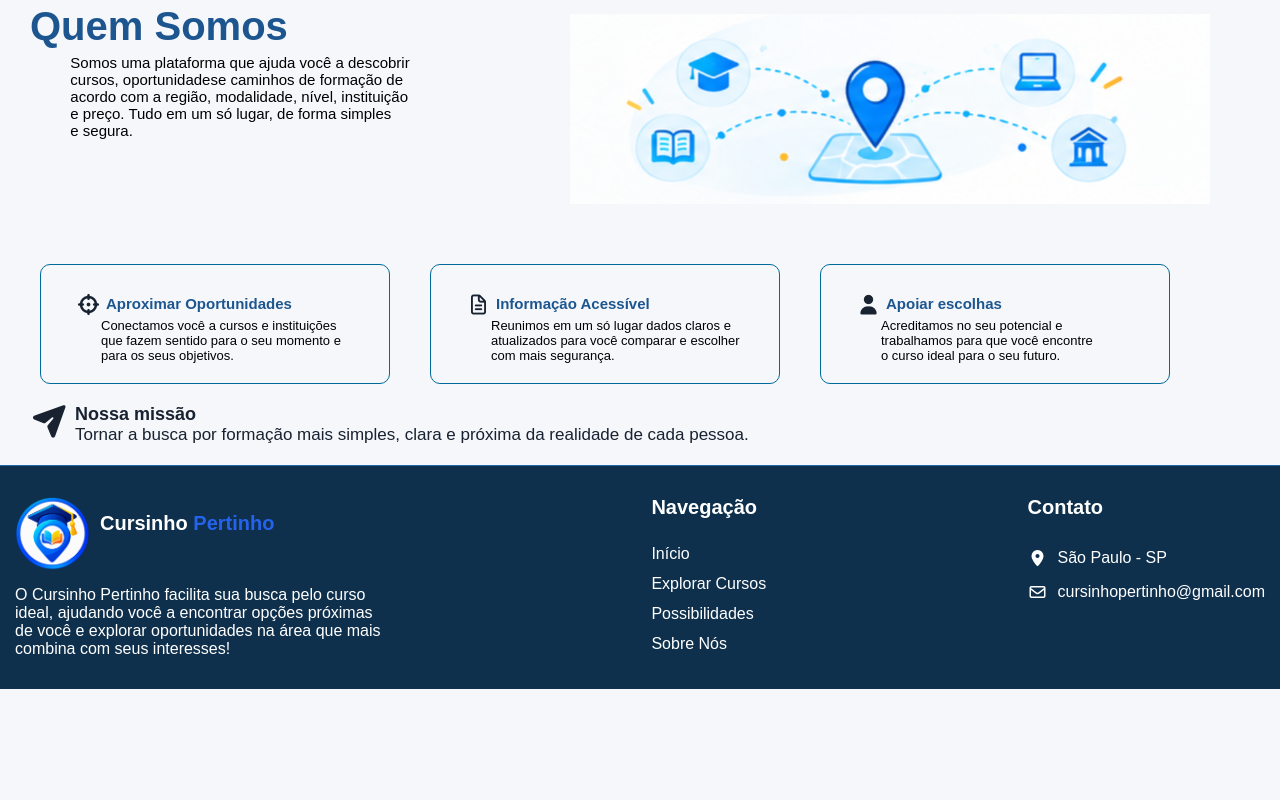
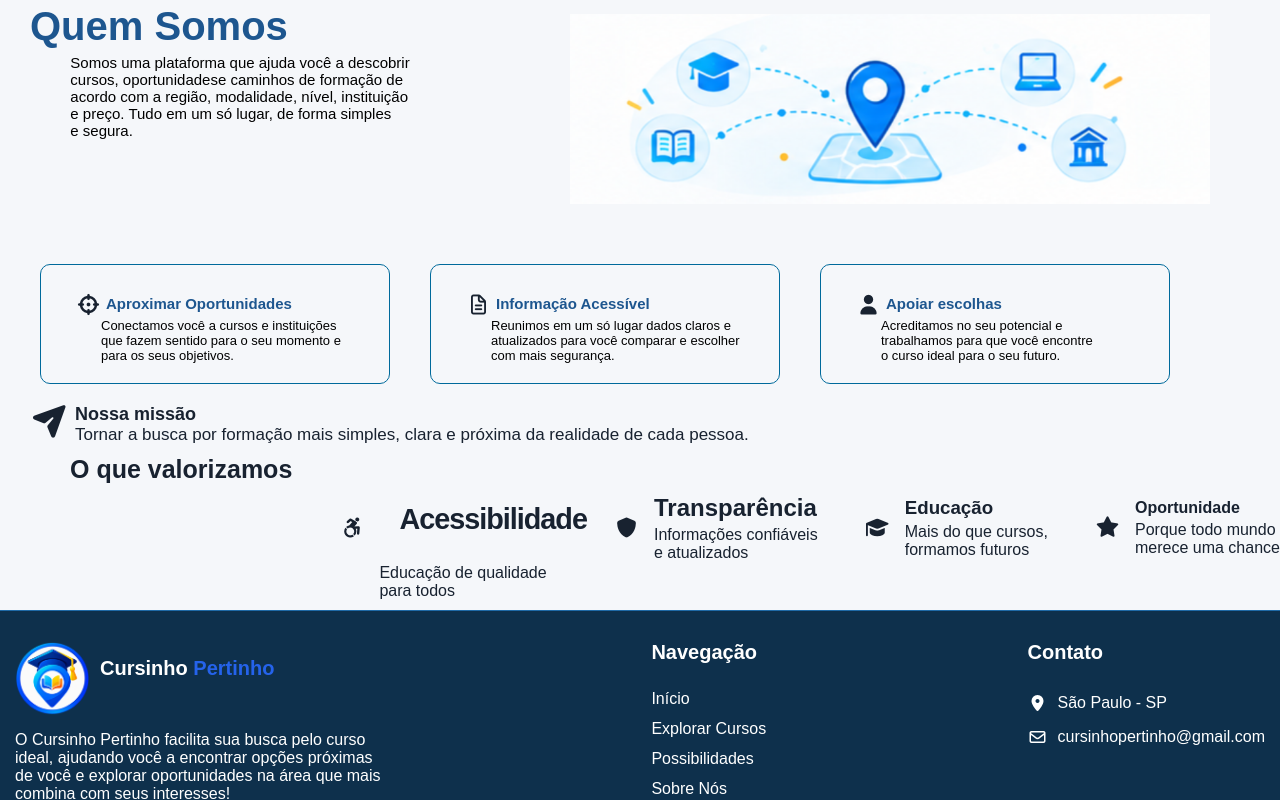
Before and after one commit to arthurherculano155-del/Cursinho-Pertinho, a React (Create React App) app in the folder cursinho-pertinho/: page /sobre in a window 1280 px wide. Shown: the part 497-1297 px from the top of the page. Before the commit the page ends 1186 px from the top, so only its background shows below. Built offline with nearby package versions, Linux system fonts and the light colour scheme.

Commit message:
Fiz mais coisas em sobre

```diff
--- a/cursinho-pertinho/src/Pages/Sobre/sobre.jsx
+++ b/cursinho-pertinho/src/Pages/Sobre/sobre.jsx
@@ -23,7 +23,7 @@ export default function Sobre() {
                     <p className='frase'>Somos uma plataforma que ajuda você a descobrir <br /> cursos, oportunidadese caminhos
                         de formação de <br /> acordo com a região, modalidade, nível, instituição <br /> e preço. Tudo em um só lugar, de forma simples <br /> e segura.
                     </p>
-                    <img className='mapa' src="/Assets/imgs/mapa.webp" alt="mapa" />
+                    <img className='mapa' src="/Assets/Imgs/mapa.webp" alt="mapa" />
                 </div>
             </div>
 
@@ -55,6 +55,46 @@ export default function Sobre() {
 
             </div>
 
+            <div className='valorizamos'>
+                <h6 className='valor'>O que valorizamos</h6>
+
+                <div className='ateo'>
+                    <i class="fa-brands fa-accessible-icon"></i>
+                   <div className='texto'>
+                    <h1 className='acess'>Acessibilidade</h1>
+                    <p className='text1'>Educação de qualidade <br /> para todos</p>
+                    </div>
+                </div>
+
+                <div className='ateo'>
+                    <i class="fa-solid fa-shield"></i>
+                    <div className='texto'>
+                    <h2 className='shield'>Transparência</h2>
+                    <p className='text2'>Informações confiáveis <br /> e atualizados</p>
+                    </div>
+                </div>
+
+                    <div className='ateo'>
+                    <i class="fa-solid fa-graduation-cap"></i>
+                    <div className='texto'>
+                    <h3 className='edu'>Educação</h3>
+                    <p className='text3'>Mais do que cursos, <br />formamos futuros</p>
+                    </div>
+                    </div>
+
+                    <div className='ateo'>
+                    <i class="fa-solid fa-star" ></i>
+
+                    <div className='texto'>
+                    <h4 className='op'>Oportunidade</h4>
+                    <p className='text4'>Porque todo mundo <br />merece uma chance</p>
+                    </div>
+                </div>
+
+
+
+            </div>
+
             <Rodape />
 
 
--- a/cursinho-pertinho/src/Pages/Sobre/sobre.scss
+++ b/cursinho-pertinho/src/Pages/Sobre/sobre.scss
@@ -164,3 +164,61 @@ flex-direction: column;
 margin-left: 30px;
 
 }
+
+.valor{
+    font-size: 25px;
+    margin-left: 70px;
+}
+
+.ateo{
+    display: flex;
+    flex-direction: row;
+    align-items: center;
+    gap: 15px;
+}
+
+.valorizamos{
+    display: flex;
+    flex-direction: row;
+   box-sizing: border-box;
+   flex-wrap: wrap;
+   justify-content: space-between;
+
+}
+
+.fa-accessible-icon{
+    font-size: 20px;
+}
+
+.fa-shield{
+    font-size: 20px;
+}
+
+.fa-graduation-cap{
+    font-size: 20px;
+}
+
+.fa-star{
+    font-size: 20px;
+}
+
+.texto{
+    display: flex;
+    flex-direction: column;
+}
+
+.text1{
+    margin: 4px 0 0;
+}
+
+.text2{
+    margin: 4px 0 0;
+}
+
+.text3{
+    margin: 4px 0 0;
+}
+
+.text4{
+    margin: 4px 0 0;
+}
```
